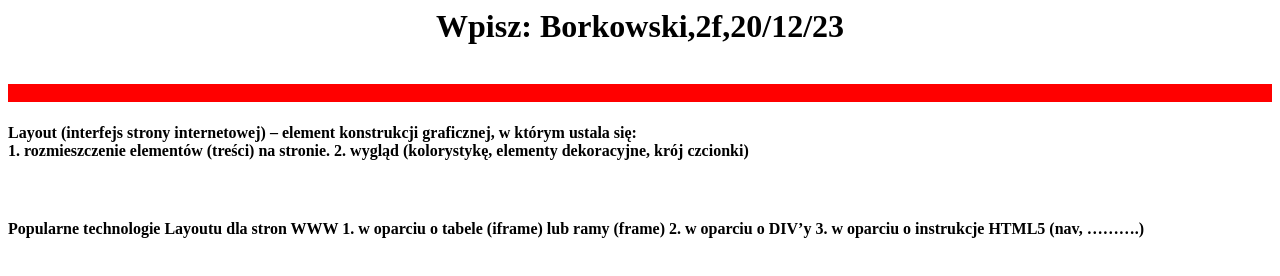
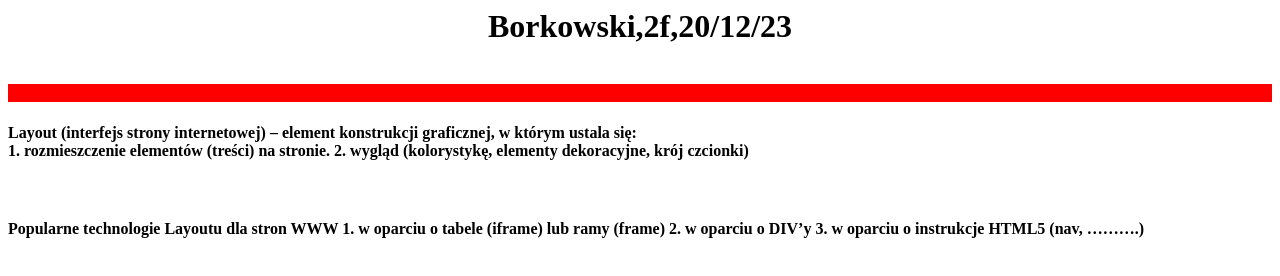
Before and after one commit to MarcelBorkowski/repozytorium2, a plain HTML site: page glowny_borkowski.html in a window 1280 px wide. Drawn offline with Linux system fonts and the light colour scheme.

Commit message:
Update glowny_borkowski.html

```diff
--- a/glowny_borkowski.html
+++ b/glowny_borkowski.html
@@ -3,7 +3,7 @@
 <meta charset="utf-8">
 </head>
 <body>
-<h1 align="center"> Wpisz: Borkowski,2f,20/12/23 </h1><br>
+<h1 align="center"> Borkowski,2f,20/12/23 </h1><br>
 <marquee bgcolor="red">Borkowski</marquee>
 <h4 align="left"> <b>Layout</b> (interfejs strony internetowej) – element konstrukcji graficznej, w którym ustala się:<br>
 
```
